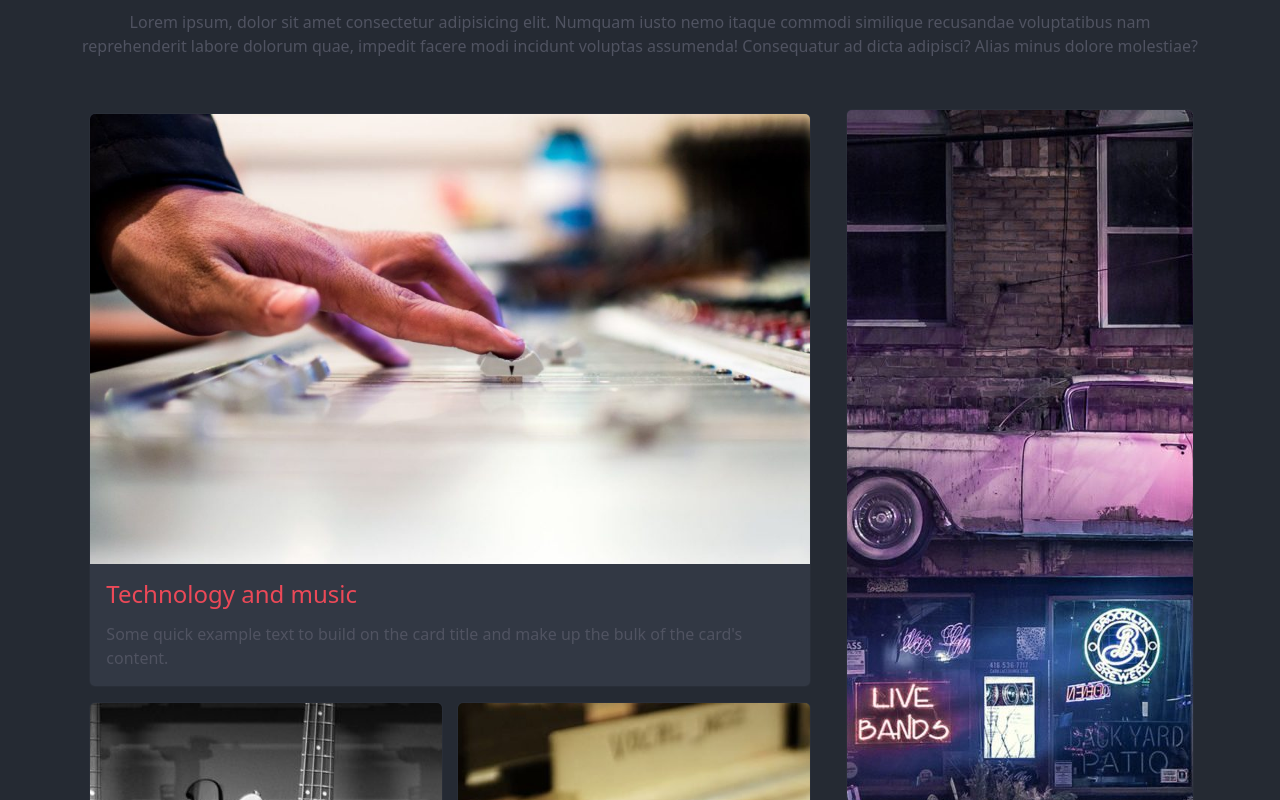
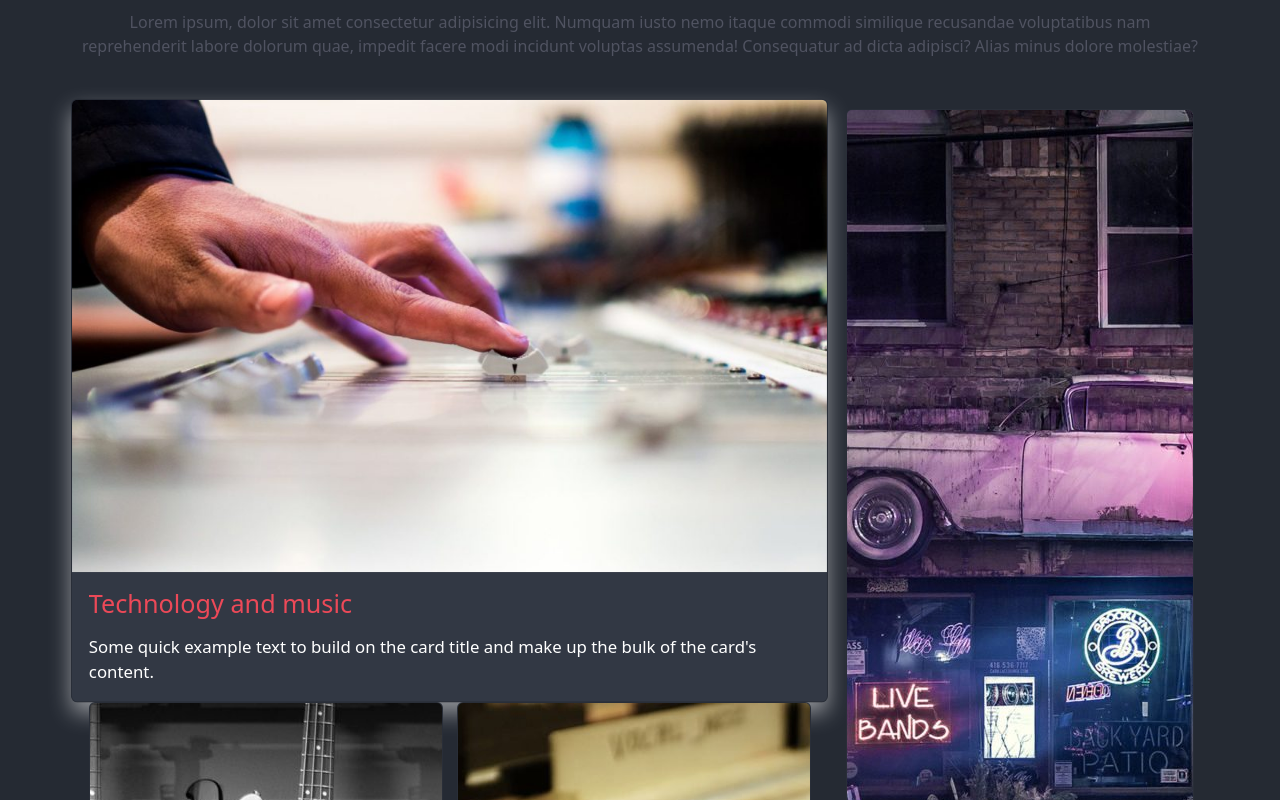
Before and after one commit to SilvioGiacomelli/proj-html-vuejs, a Vue app: page / in a window 1280 px wide. In both pictures the pointer is over the element 450 px from the left and 2289 px from the top of the page. Shown: the part 1889-2689 px from the top of the page. Built offline with nearby package versions, Linux system fonts and the light colour scheme.

Commit message:
[Aggiunto effetto passaggio cursore su card]

```diff
--- a/src/components/partials/Latestbandnews.vue
+++ b/src/components/partials/Latestbandnews.vue
@@ -118,6 +118,13 @@ export default {
   .card{
     background-color: $latest-card-bg;
     margin: 1%;
+      &:hover {
+      transform: scale(1.05);
+      box-shadow: 0 10px 20px rgba(255, 255, 255, 0.5);
+        p {
+          color: white;
+        }
+      }
     h5{
       font-size: 1.5rem;
       color: $latest-title;
```
